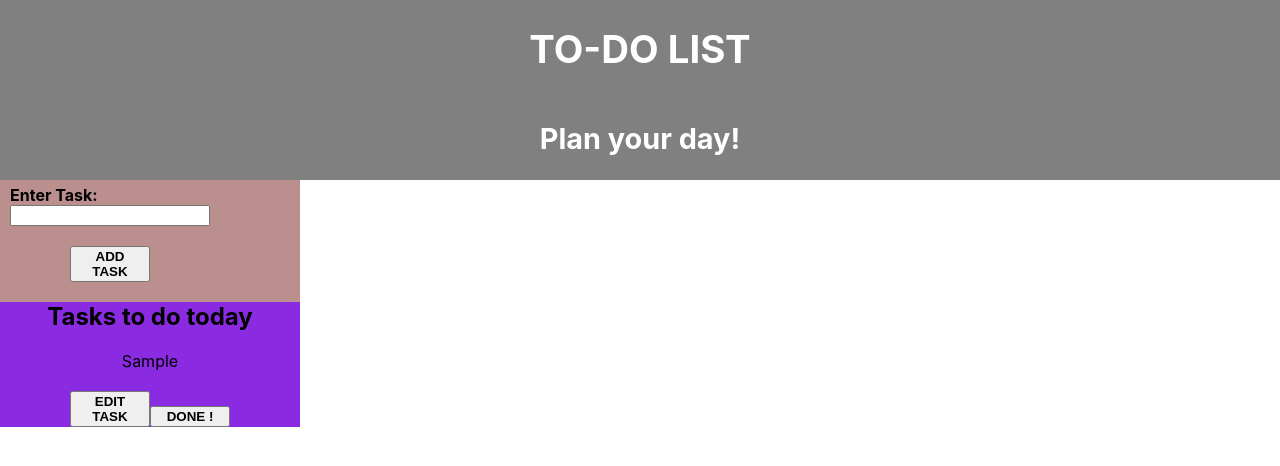
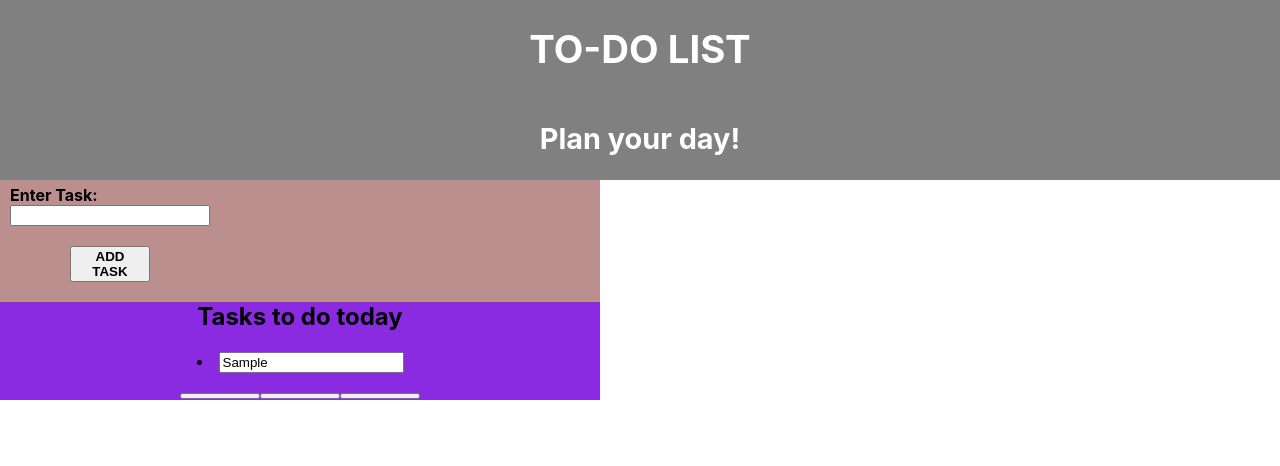
Before and after one commit to MelynAtieno/TO-DO-LIST, a React (Create React App) app: page / in a window 1280 px wide. Both pictures are taken after typing "Sample" into the empty fields and a click on the button "ADD TASK". Shown: the top 466 px of the page. Built offline with nearby package versions, Linux system fonts and the light colour scheme.

Commit message:
edit form

```diff
--- a/package.json
+++ b/package.json
@@ -9,6 +9,7 @@
     "react": "^18.2.0",
     "react-dom": "^18.2.0",
     "react-scripts": "5.0.1",
+    "uuid": "^9.0.0",
     "web-vitals": "^2.1.4"
   },
   "scripts": {
--- a/public/index.html
+++ b/public/index.html
@@ -24,7 +24,7 @@
       work correctly both with client-side routing and a non-root public URL.
       Learn how to configure a non-root public URL by running `npm run build`.
     -->
-    <title>React App</title>
+    <title>TO-DO LIST APP</title>
   </head>
   <body>
     <noscript>You need to enable JavaScript to run this app.</noscript>
--- a/src/App.css
+++ b/src/App.css
@@ -25,7 +25,7 @@ form{
 }
 .input{
   background-color: rosybrown;
-  width: 300px;
+  width: 600px;
   min-height: 100px;
 
 }
--- a/src/Components/Form.js
+++ b/src/Components/Form.js
@@ -1,4 +1,5 @@
 import React, { useState } from "react";
+
 
 function Form() {
     const [task, setTask] = useState("")
@@ -15,13 +16,29 @@ function Form() {
     }
 
     const onChange = (e) => {
+        e.preventDefault();
         setTask(e.target.value);
     }
 
     const listOfTasks = submittedData.map((data, index) => {
         return (
-            <div key={index}>
-                {data.task}
+            <div>
+                <li className="list-item" key={index}>
+                <input value={data.task} />
+                <div>
+                <button className="done-task">
+                <i className='fa fa-edit'></i>
+                </button>
+
+                <button className="edit-task">
+                    <i className='fa fa-edit'></i>
+                </button>
+
+                <button className="delete-task">
+                <i className='fa fa-trash'></i>
+                </button>
+                </div>
+                </li>
             </div>
         );
     });
@@ -30,15 +47,15 @@ function Form() {
         <div className="input">
             <form onSubmit={onSubmit}>
                 <label><b>Enter Task:</b></label>
-                <input type = "text" value={task} onChange={onChange}></input>
-                <button type="submit"><b>ADD TASK</b></button>
+                <input type = "text" value={task} onChange={onChange} required></input>
+                <button className="add-task" type="submit"><b>ADD TASK</b></button>
             </form>
             <section className="tasklist">
             <h2>Tasks to do today</h2>
+            <div className="tasks">
+            {listOfTasks}
 
-            {listOfTasks}
-            <button><b>EDIT TASK</b></button>
-            <button><b>DONE !</b></button>
+            </div>
 
 
             </section>
```
Also changed, not shown: 1 other file (tests, documents, lock files or other folders).
